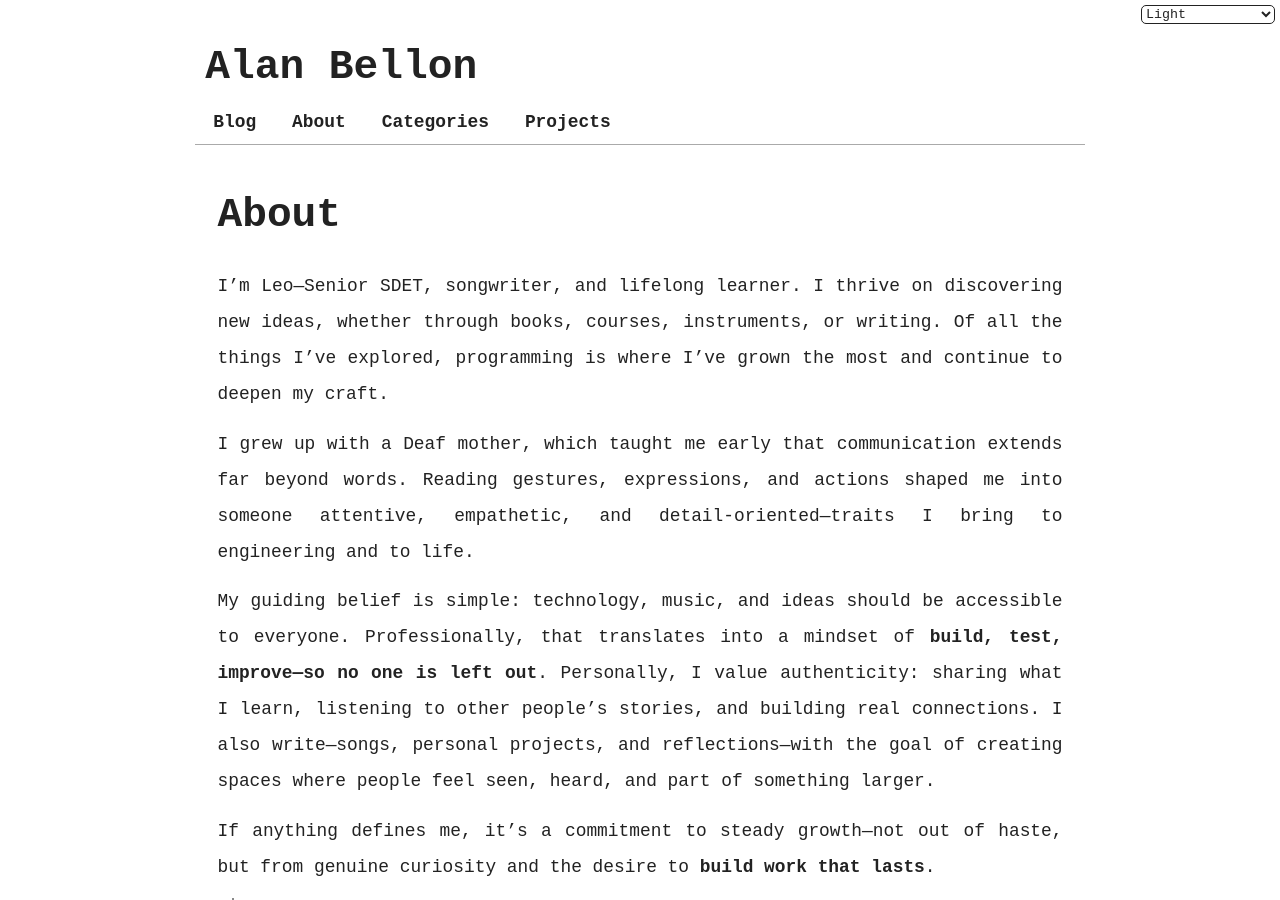
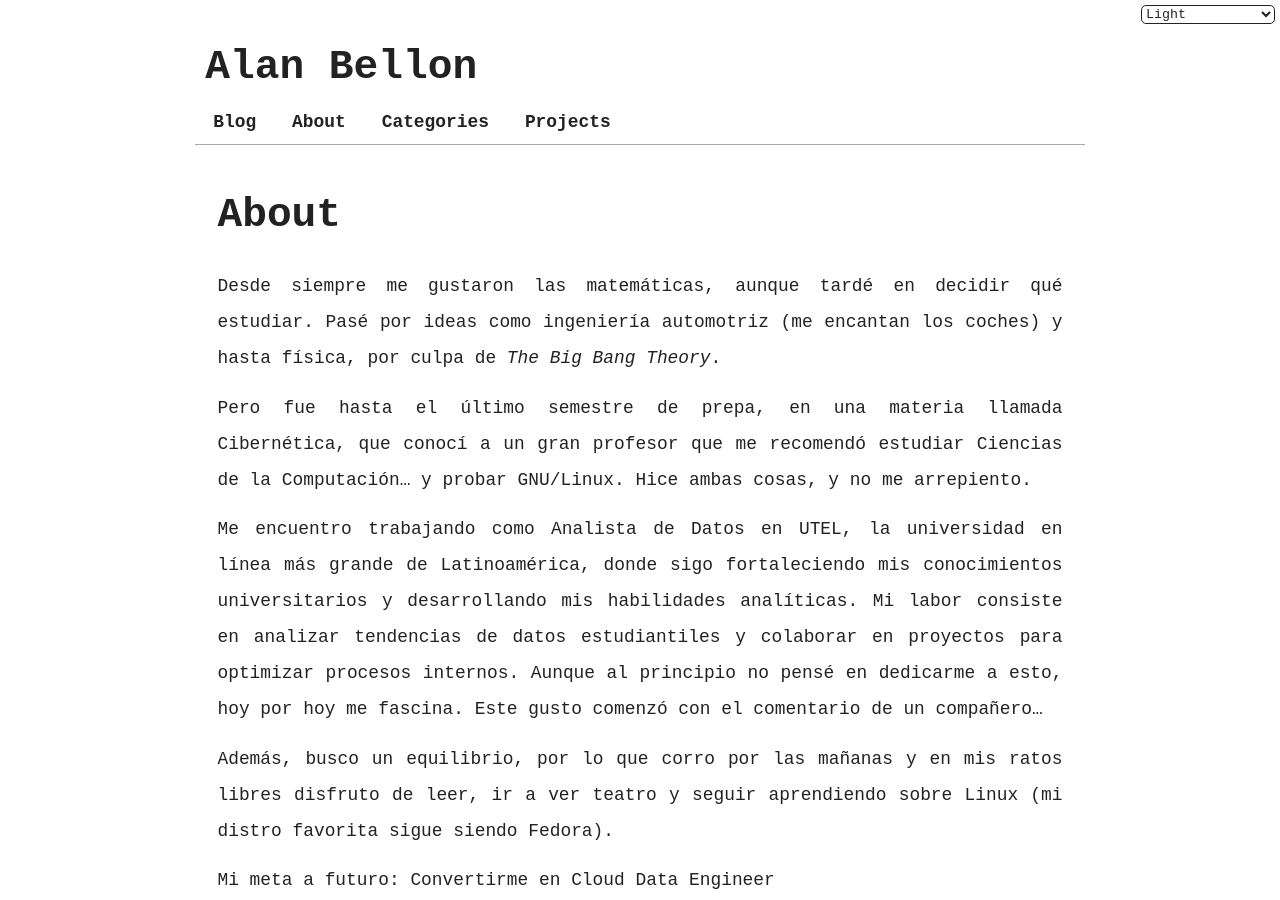
Before and after one commit to 123porAlan/123porAlan-blog, a Jekyll site: the page built from pages/about.md, in a window 1280 px wide and 900 px high. Built offline with Jekyll 4.4.1, drawn with Linux system fonts in a browser that asks for light colours; some of the changed text lies outside the part shown.

Commit message:
Update about

```diff
--- a/pages/about.md
+++ b/pages/about.md
@@ -4,24 +4,12 @@ title: About
 permalink: /about/
 ---
 
-I’m Leo—Senior SDET, songwriter, and lifelong learner. I thrive on discovering new ideas, whether through books, courses, instruments, or writing. Of all the things I’ve explored, programming is where I’ve grown the most and continue to deepen my craft.
+Desde siempre me gustaron las matemáticas, aunque tardé en decidir qué estudiar. Pasé por ideas como ingeniería automotriz (me encantan los coches) y hasta física, por culpa de _The Big Bang Theory_.
 
+Pero fue hasta el último semestre de prepa, en una materia llamada Cibernética, que conocí a un gran profesor que me recomendó estudiar Ciencias de la Computación… y probar GNU/Linux. Hice ambas cosas, y no me arrepiento.
 
-I grew up with a Deaf mother, which taught me early that communication extends far beyond words. Reading gestures, expressions, and actions shaped me into someone attentive, empathetic, and detail-oriented—traits I bring to engineering and to life.
+Me encuentro trabajando como Analista de Datos en UTEL, la universidad en línea más grande de Latinoamérica, donde sigo fortaleciendo mis conocimientos universitarios y desarrollando mis habilidades analíticas. Mi labor consiste en analizar tendencias de datos estudiantiles y colaborar en proyectos para optimizar procesos internos. Aunque al principio no pensé en dedicarme a esto, hoy por hoy me fascina. Este gusto comenzó con el comentario de un compañero...
 
+Además, busco un equilibrio, por lo que corro por las mañanas y en mis ratos libres disfruto de leer, ir a ver teatro y seguir aprendiendo sobre Linux (mi distro favorita sigue siendo Fedora).
 
-My guiding belief is simple: technology, music, and ideas should be accessible to everyone. Professionally, that translates into a mindset of **build, test, improve—so no one is left out**. Personally, I value authenticity: sharing what I learn, listening to other people’s stories, and building real connections. I also write—songs, personal projects, and reflections—with the goal of creating spaces where people feel seen, heard, and part of something larger.
-
-
-If anything defines me, it’s a commitment to steady growth—not out of haste, but from genuine curiosity and the desire to **build work that lasts**.
-
-
-> Experience doesn’t mean knowing everything; it means knowing how to keep learning.
-
-
-# What motivates me
-
-
-From a young age I saw how often technology overlooks people. Small moments—like sharing a song or placing a call—made that gap visible at home. My mother is not a victim in this story; she’s a hero. Despite profound hearing loss, she graduated as a translator and speaks five languages. While foreign languages never came easily to me, I discovered I could program—and that is a language, too.
-
-After the pandemic, I watched developers add live captions to online meetings. They weren’t perfect, but they opened a door: a way to bring my mom closer to the world we share. That moment clarified my path. I want to build—and rigorously test—technology that includes everyone.
+Mi meta a futuro: Convertirme en Cloud Data Engineer
```
Also changed, not shown: 4 other files.
